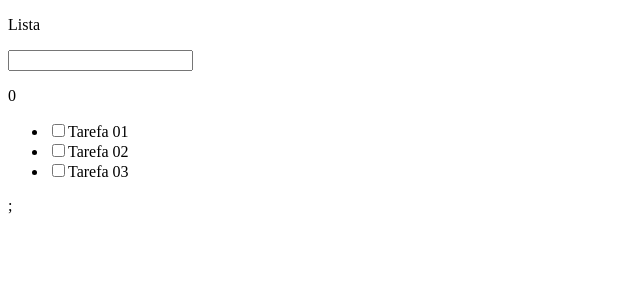
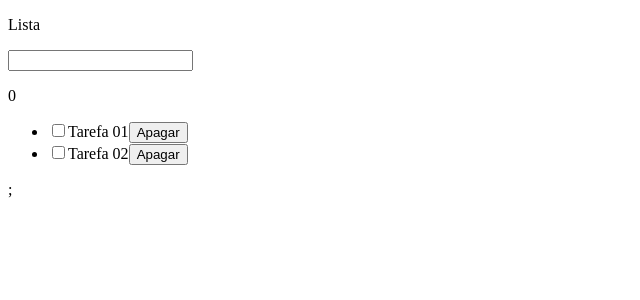
Before and after one commit to guilhermebarrosdev/Curso-React-com-Typescript, a React (Vite) app: page /pagina-inicial in a window 1280 px wide. Shown: the top 300 px of the page, without its empty margins (0-640 px from the left). Built offline with nearby package versions, Linux system fonts and the light colour scheme; data requests are answered from the project's data file.

Commit message:
:sparkles: Apagando uma tarefa via API

```diff
--- a/mock/database.json
+++ b/mock/database.json
@@ -9,11 +9,6 @@
       "title": "Tarefa 02",
       "isCompleted": false,
       "id": 2
-    },
-    {
-      "title": "Tarefa 03",
-      "isCompleted": false,
-      "id": 3
     }
   ]
 }
--- a/src/app/pages/dashboard/Dashboard.tsx
+++ b/src/app/pages/dashboard/Dashboard.tsx
@@ -61,6 +61,19 @@ export const Dashboard = () => {
     },
     [lista]
   );
+  const handleDelete = useCallback((id: number) => {
+    const tarefaToUpdate = lista.find((tarefa) => tarefa.id === id);
+    if (!tarefaToUpdate) return;
+
+    TarefasService.deleteById(id).then((result) => {
+      if (result instanceof ApiException) alert(result.message);
+      else {
+        setLista((oldLista) => {
+          return oldLista.filter((oldListaItem) => oldListaItem.id !== id);
+        });
+      }
+    });
+  }, []);
 
   return (
     <div>
@@ -81,6 +94,8 @@ export const Dashboard = () => {
               />
 
               {listItem.title}
+
+              <button onClick={() => handleDelete(listItem.id)}>Apagar</button>
             </li>
           );
         })}
```
